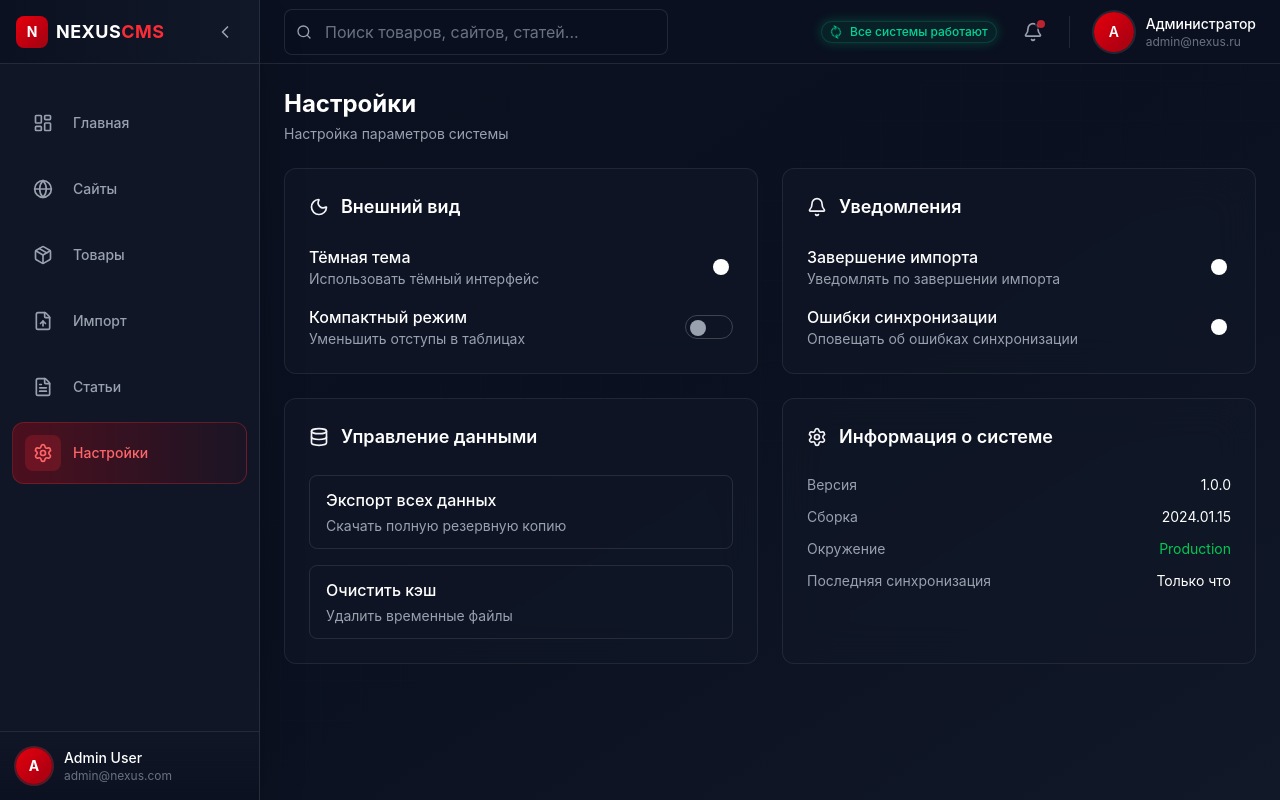
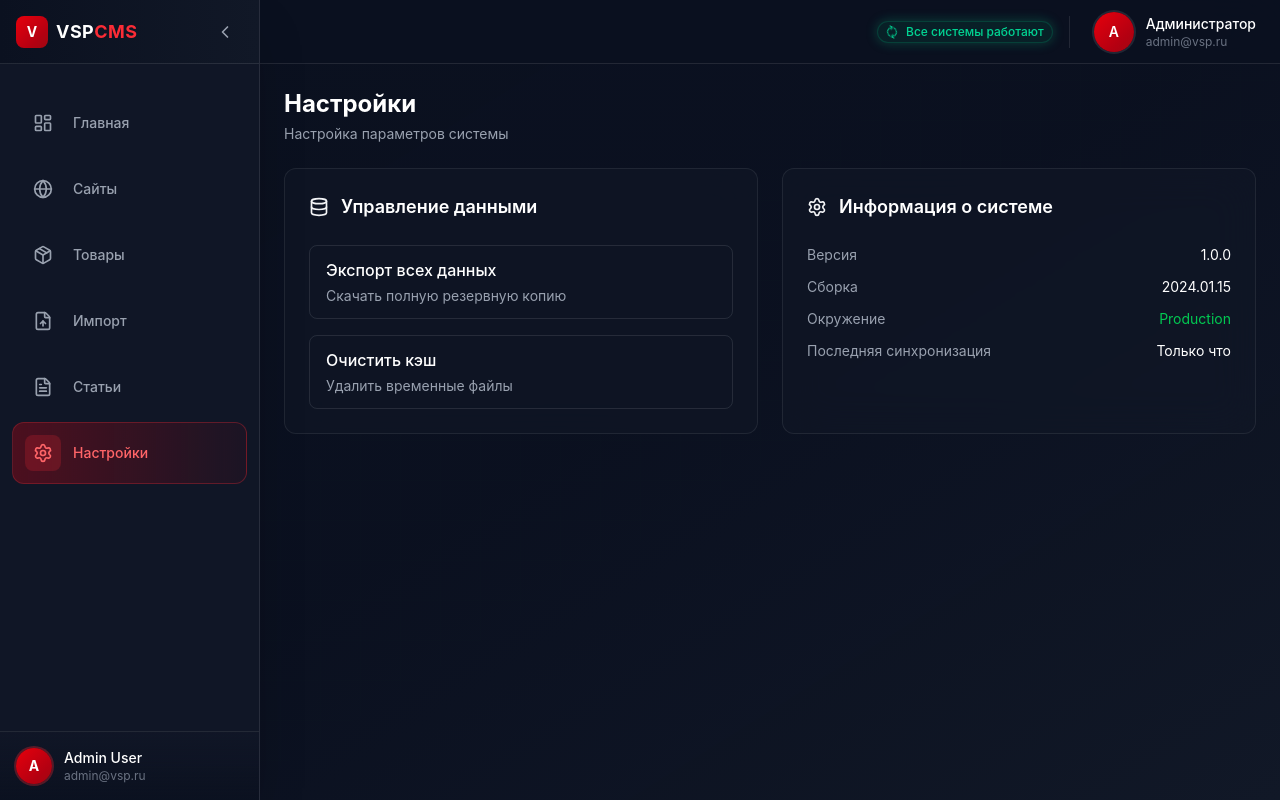
Before and after one commit to margocoding/multicrm_webapp, a React (Vite) app: page /settings in a window 1280 px wide. Built offline with nearby package versions, Linux system fonts and the light colour scheme.

Commit message:
UI changes

```diff
--- a/src/components/Sidebar.tsx
+++ b/src/components/Sidebar.tsx
@@ -1,4 +1,4 @@
-import { motion } from 'framer-motion';
+import { motion } from "framer-motion";
 import {
   LayoutDashboard,
   Globe,
@@ -8,18 +8,18 @@ import {
   Settings,
   ChevronLeft,
   ChevronRight,
-} from 'lucide-react';
-import { useAppStore } from '../store/useAppStore';
-import { NavLink } from 'react-router-dom';
-import { Tooltip } from './ui/Tooltip';
+} from "lucide-react";
+import { useAppStore } from "../store/useAppStore";
+import { NavLink } from "react-router-dom";
+import { Tooltip } from "./ui/Tooltip";
 
 const navItems = [
-  { path: '/', icon: LayoutDashboard, label: 'Главная' },
-  { path: '/sites', icon: Globe, label: 'Сайты' },
-  { path: '/products', icon: Package, label: 'Товары' },
-  { path: '/imports', icon: FileUp, label: 'Импорт' },
-  { path: '/articles', icon: FileText, label: 'Статьи' },
-  { path: '/settings', icon: Settings, label: 'Настройки' },
+  { path: "/", icon: LayoutDashboard, label: "Главная" },
+  { path: "/sites", icon: Globe, label: "Сайты" },
+  { path: "/products", icon: Package, label: "Товары" },
+  { path: "/imports", icon: FileUp, label: "Импорт" },
+  { path: "/articles", icon: FileText, label: "Статьи" },
+  { path: "/settings", icon: Settings, label: "Настройки" },
 ];
 
 export function Sidebar() {
@@ -40,10 +40,10 @@ export function Sidebar() {
             className="flex items-center gap-2"
           >
             <div className="w-8 h-8 rounded-lg bg-gradient-to-br from-red-600 to-red-800 flex items-center justify-center">
-              <span className="text-white text-sm font-bold">N</span>
+              <span className="text-white text-sm font-bold">V</span>
             </div>
             <span className="text-lg font-bold text-white tracking-wide">
-              NEXUS<span className="text-red-500">CMS</span>
+              VSP<span className="text-red-500">CMS</span>
             </span>
           </motion.div>
         )}
@@ -68,8 +68,8 @@ export function Sidebar() {
             className={({ isActive }) =>
               `group flex items-center gap-3 px-3 py-3 rounded-xl transition-all duration-200 relative overflow-hidden ${
                 isActive
-                  ? 'bg-gradient-to-r from-red-600/20 to-red-600/5 text-red-400 border border-red-500/30'
-                  : 'text-gray-400 hover:bg-white/5 hover:text-white border border-transparent'
+                  ? "bg-gradient-to-r from-red-600/20 to-red-600/5 text-red-400 border border-red-500/30"
+                  : "text-gray-400 hover:bg-white/5 hover:text-white border border-transparent"
               }`
             }
           >
@@ -83,9 +83,13 @@ export function Sidebar() {
                     transition={{ type: "spring", stiffness: 500, damping: 30 }}
                   />
                 )}
-                <div className={`relative z-10 p-2 rounded-lg transition-all duration-200 ${
-                  isActive ? 'bg-red-500/20 text-red-400' : 'group-hover:bg-white/10'
-                }`}>
+                <div
+                  className={`relative z-10 p-2 rounded-lg transition-all duration-200 ${
+                    isActive
+                      ? "bg-red-500/20 text-red-400"
+                      : "group-hover:bg-white/10"
+                  }`}
+                >
                   {sidebarCollapsed ? (
                     <Tooltip content={item.label} position="right">
                       <item.icon className="w-5 h-5 flex-shrink-0" />
@@ -111,7 +115,9 @@ export function Sidebar() {
 
       {/* Footer */}
       <div className="absolute bottom-0 left-0 right-0 p-4 border-t border-white/10 bg-gradient-to-t from-[#0B1120] to-transparent">
-        <div className={`flex items-center gap-3 ${sidebarCollapsed ? 'justify-center' : ''}`}>
+        <div
+          className={`flex items-center gap-3 ${sidebarCollapsed ? "justify-center" : ""}`}
+        >
           <div className="w-9 h-9 rounded-full bg-gradient-to-br from-red-600 to-red-800 flex items-center justify-center ring-2 ring-red-500/30">
             <span className="text-white text-sm font-bold">A</span>
           </div>
@@ -121,8 +127,10 @@ export function Sidebar() {
               animate={{ opacity: 1 }}
               className="overflow-hidden"
             >
-              <p className="text-white font-medium text-sm truncate">Admin User</p>
-              <p className="text-gray-500 text-xs truncate">admin@nexus.com</p>
+              <p className="text-white font-medium text-sm truncate">
+                Admin User
+              </p>
+              <p className="text-gray-500 text-xs truncate">admin@vsp.ru</p>
             </motion.div>
           )}
         </div>
--- a/src/components/Topbar.tsx
+++ b/src/components/Topbar.tsx
@@ -1,27 +1,12 @@
-import { Search, Bell, RefreshCw } from 'lucide-react';
-import { useAppStore } from '../store/useAppStore';
-import { Input } from './ui/Input';
-import { Avatar } from './ui/Avatar';
-import { Badge } from './ui/Badge';
+import { RefreshCw } from "lucide-react";
+import { Avatar } from "./ui/Avatar";
+import { Badge } from "./ui/Badge";
 
 export function Topbar() {
-  const { searchQuery, setSearchQuery } = useAppStore();
-
   return (
     <header className="h-16 bg-[#0B1120]/80 backdrop-blur-xl border-b border-white/10 flex items-center justify-between px-6 sticky top-0 z-40">
       {/* Search */}
-      <div className="flex items-center gap-4 flex-1">
-        <div className="relative w-96">
-          <Input
-            type="text"
-            placeholder="Поиск товаров, сайтов, статей..."
-            value={searchQuery}
-            onChange={(e) => setSearchQuery(e.target.value)}
-            leftIcon={<Search className="w-4 h-4" />}
-            className="bg-[#0B1120]/50"
-          />
-        </div>
-      </div>
+      <div className="flex items-center gap-4 flex-1"></div>
 
       {/* Right side */}
       <div className="flex items-center gap-4">
@@ -33,12 +18,6 @@ export function Topbar() {
           </div>
         </Badge>
 
-        {/* Notifications */}
-        <button className="relative p-2.5 hover:bg-white/10 rounded-xl transition-all duration-200 group">
-          <Bell className="w-5 h-5 text-gray-400 group-hover:text-white transition-colors" />
-          <span className="absolute top-2 right-2 w-2 h-2 bg-red-500 rounded-full ring-2 ring-[#0B1120] animate-pulse"></span>
-        </button>
-
         {/* Divider */}
         <div className="w-px h-8 bg-white/10"></div>
 
@@ -46,8 +25,10 @@ export function Topbar() {
         <div className="flex items-center gap-3 pl-2 cursor-pointer group">
           <Avatar fallback="A" size="md" />
           <div className="hidden lg:block">
-            <p className="text-white font-medium text-sm group-hover:text-red-400 transition-colors">Администратор</p>
-            <p className="text-gray-500 text-xs">admin@nexus.ru</p>
+            <p className="text-white font-medium text-sm group-hover:text-red-400 transition-colors">
+              Администратор
+            </p>
+            <p className="text-gray-500 text-xs">admin@vsp.ru</p>
           </div>
         </div>
       </div>
--- a/src/pages/Settings.tsx
+++ b/src/pages/Settings.tsx
@@ -1,4 +1,4 @@
-import { Settings as SettingsIcon, Moon, Bell, Database } from 'lucide-react';
+import { Settings as SettingsIcon, Moon, Bell, Database } from "lucide-react";
 
 export function Settings() {
   return (
@@ -6,81 +6,32 @@ export function Settings() {
       {/* Заголовок страницы */}
       <div>
         <h1 className="text-2xl font-bold text-white">Настройки</h1>
-        <p className="text-gray-400 text-sm mt-1">Настройка параметров системы</p>
+        <p className="text-gray-400 text-sm mt-1">
+          Настройка параметров системы
+        </p>
       </div>
 
-      {/* Секции настроек */}
       <div className="grid grid-cols-1 lg:grid-cols-2 gap-6">
-        {/* Внешний вид */}
-        <div className="glass rounded-xl border border-white/5 p-6">
-          <div className="flex items-center gap-3 mb-6">
-            <Moon className="w-5 h-5 text-accent" />
-            <h2 className="text-lg font-semibold text-white">Внешний вид</h2>
-          </div>
-          <div className="space-y-4">
-            <div className="flex items-center justify-between">
-              <div>
-                <p className="text-white font-medium">Тёмная тема</p>
-                <p className="text-gray-400 text-sm">Использовать тёмный интерфейс</p>
-              </div>
-              <button className="w-12 h-6 bg-accent rounded-full relative">
-                <span className="absolute right-1 top-1 w-4 h-4 bg-white rounded-full transition-all"></span>
-              </button>
-            </div>
-            <div className="flex items-center justify-between">
-              <div>
-                <p className="text-white font-medium">Компактный режим</p>
-                <p className="text-gray-400 text-sm">Уменьшить отступы в таблицах</p>
-              </div>
-              <button className="w-12 h-6 bg-background-dark border border-white/20 rounded-full relative">
-                <span className="absolute left-1 top-1 w-4 h-4 bg-gray-400 rounded-full transition-all"></span>
-              </button>
-            </div>
-          </div>
-        </div>
-
-        {/* Уведомления */}
-        <div className="glass rounded-xl border border-white/5 p-6">
-          <div className="flex items-center gap-3 mb-6">
-            <Bell className="w-5 h-5 text-accent" />
-            <h2 className="text-lg font-semibold text-white">Уведомления</h2>
-          </div>
-          <div className="space-y-4">
-            <div className="flex items-center justify-between">
-              <div>
-                <p className="text-white font-medium">Завершение импорта</p>
-                <p className="text-gray-400 text-sm">Уведомлять по завершении импорта</p>
-              </div>
-              <button className="w-12 h-6 bg-accent rounded-full relative">
-                <span className="absolute right-1 top-1 w-4 h-4 bg-white rounded-full transition-all"></span>
-              </button>
-            </div>
-            <div className="flex items-center justify-between">
-              <div>
-                <p className="text-white font-medium">Ошибки синхронизации</p>
-                <p className="text-gray-400 text-sm">Оповещать об ошибках синхронизации</p>
-              </div>
-              <button className="w-12 h-6 bg-accent rounded-full relative">
-                <span className="absolute right-1 top-1 w-4 h-4 bg-white rounded-full transition-all"></span>
-              </button>
-            </div>
-          </div>
-        </div>
-
         {/* Управление данными */}
         <div className="glass rounded-xl border border-white/5 p-6">
           <div className="flex items-center gap-3 mb-6">
             <Database className="w-5 h-5 text-accent" />
-            <h2 className="text-lg font-semibold text-white">Управление данными</h2>
+            <h2 className="text-lg font-semibold text-white">
+              Управление данными
+            </h2>
           </div>
           <div className="space-y-4">
             <button className="w-full px-4 py-3 bg-background-dark border border-white/10 rounded-lg text-white hover:bg-white/5 transition-colors text-left">
               <p className="font-medium">Экспорт всех данных</p>
-              <p className="text-gray-400 text-sm mt-1">Скачать полную резервную копию</p>
+              <p className="text-gray-400 text-sm mt-1">
+                Скачать полную резервную копию
+              </p>
             </button>
             <button className="w-full px-4 py-3 bg-background-dark border border-white/10 rounded-lg text-white hover:bg-white/5 transition-colors text-left">
               <p className="font-medium">Очистить кэш</p>
-              <p className="text-gray-400 text-sm mt-1">Удалить временные файлы</p>
+              <p className="text-gray-400 text-sm mt-1">
+                Удалить временные файлы
+              </p>
             </button>
           </div>
         </div>
@@ -89,7 +40,9 @@ export function Settings() {
         <div className="glass rounded-xl border border-white/5 p-6">
           <div className="flex items-center gap-3 mb-6">
             <SettingsIcon className="w-5 h-5 text-accent" />
-            <h2 className="text-lg font-semibold text-white">Информация о системе</h2>
+            <h2 className="text-lg font-semibold text-white">
+              Информация о системе
+            </h2>
           </div>
           <div className="space-y-3 text-sm">
             <div className="flex justify-between">
```
